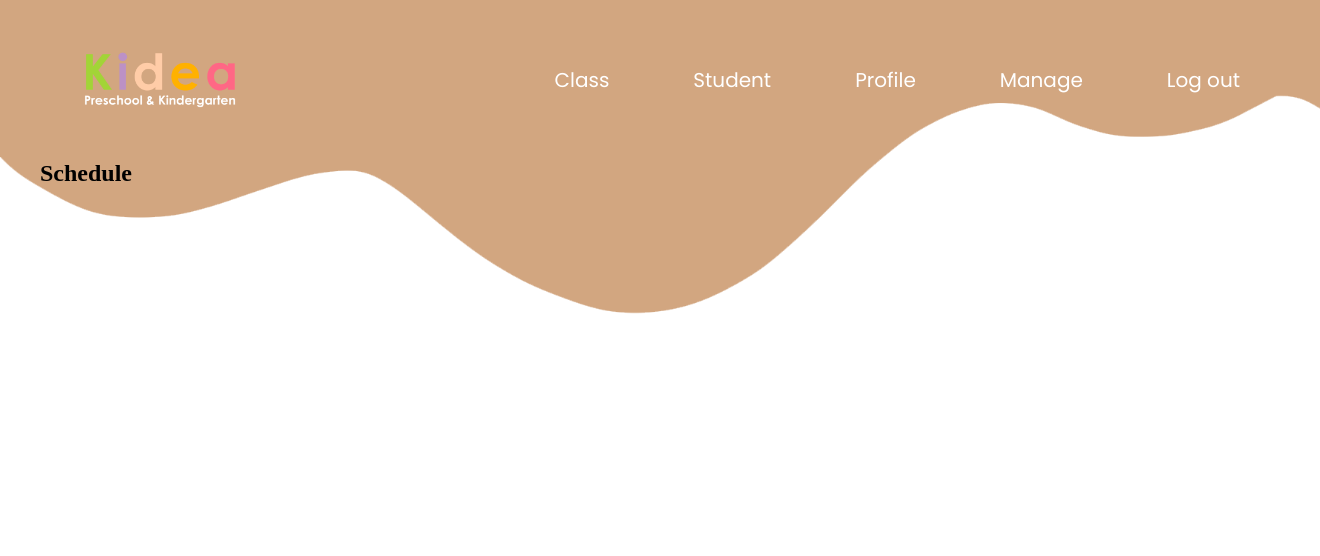
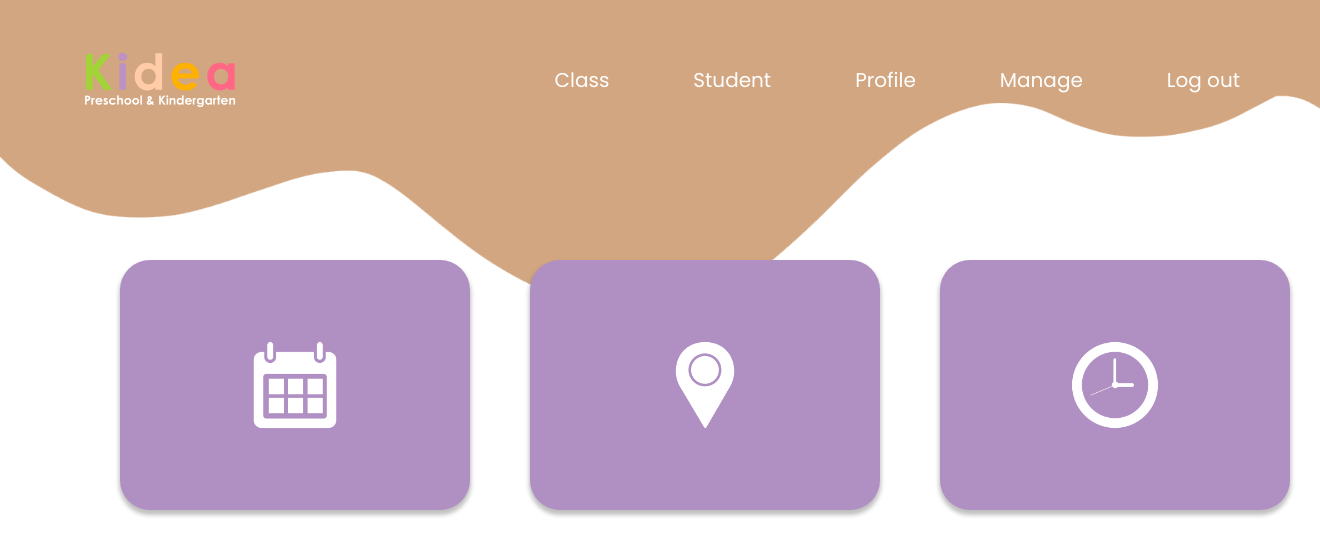
Before and after one commit to dhiyazhfrh/Project-4, a PHP site: page /Class.php in a window 1320 px wide. Shown: the top 556 px of the page. Run offline with PHP 8.4, Linux system fonts and the light colour scheme.

Commit message:
update class

```diff
--- a/Class.css
+++ b/Class.css
@@ -55,3 +55,42 @@ header{
     align-items: center;
     padding: 0px 40px;
 }
+
+.cards{
+    display: grid;
+    grid-template-columns: repeat(3, 1fr);
+    grid-gap: 60px;
+    margin-left: inherit;
+    margin-right: 66px;
+    margin-left: 120px;
+    margin-top: 100px;
+}
+
+.card-single{
+    width: 350px;
+    height: 250px;
+    display: flex;
+    justify-content: center;
+    background-color: #B090C3;
+    padding: 50px;
+    border-radius: 30px;
+    box-shadow: 0px 4px 4px 1px rgba(0, 0, 0, 0.25);
+}
+
+.schedule{
+    width: 150px;
+    background-size: cover;
+    align-items: center;
+}
+
+.room{
+    width: 150px;
+    background-size: cover;
+    align-items: center;
+}
+
+.time{
+    width: 150px;
+    background-size: cover;
+    align-items: center;
+}
--- a/Class.php
+++ b/Class.php
@@ -8,7 +8,6 @@
         <meta name="viewport" content="width=device-width, initial-scale=1">
     </head>
     <body>
-        <div class="wave2">
         <header>
             <img class="logo" src="img/logotxt2.png">
             <nav>
@@ -21,11 +20,24 @@
                 </ul>
             </nav>
         </header>
-            <div class="container">
-                <div class="schedule">
-                    <h2>Schedule</h2>
+        <main>
+            <div class="cards">
+                <div class="card-single">
+                    <div>
+                        <img class="schedule" src="img/schedule.png">
+                    </div>
+                </div>
+                <div class="card-single">
+                    <div>
+                        <img class="room" src="img/room.png">
+                    </div>
+                </div>
+                <div class="card-single">
+                    <div>
+                        <img class="time" src="img/time.png">
                     </div>
                 </div>
             </div>
+        </main>
     </body>
 </html>
```
Lines whose indentation alone changed are shown as unchanged.
